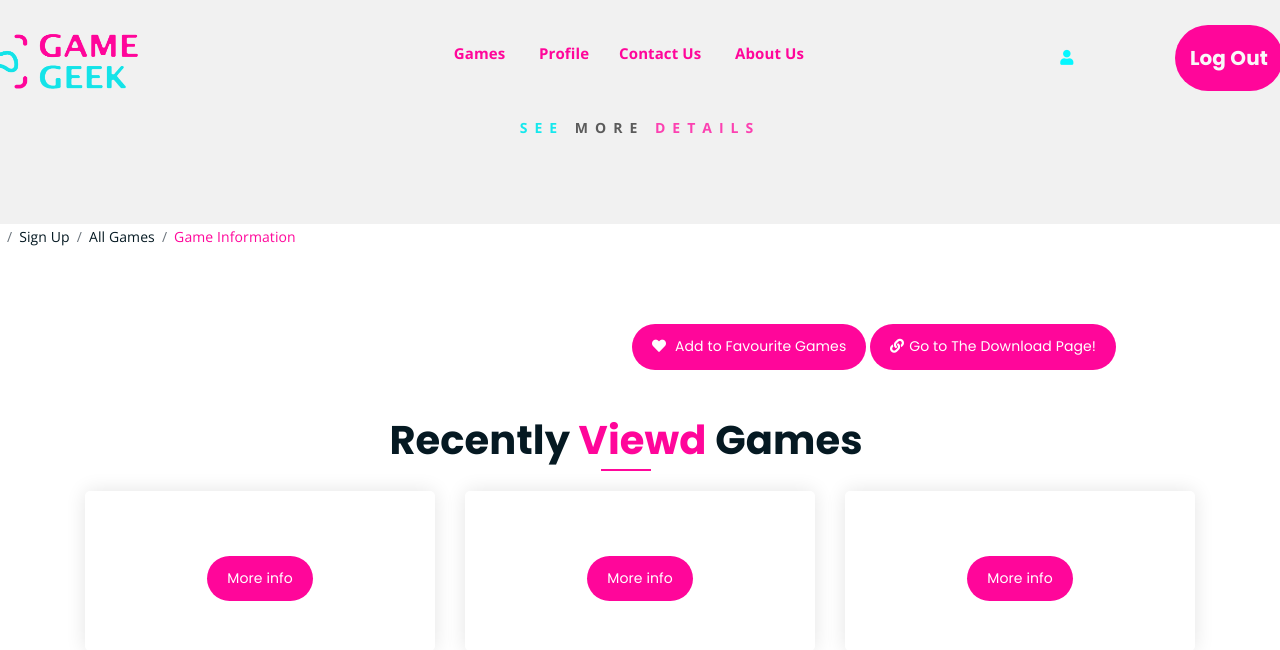
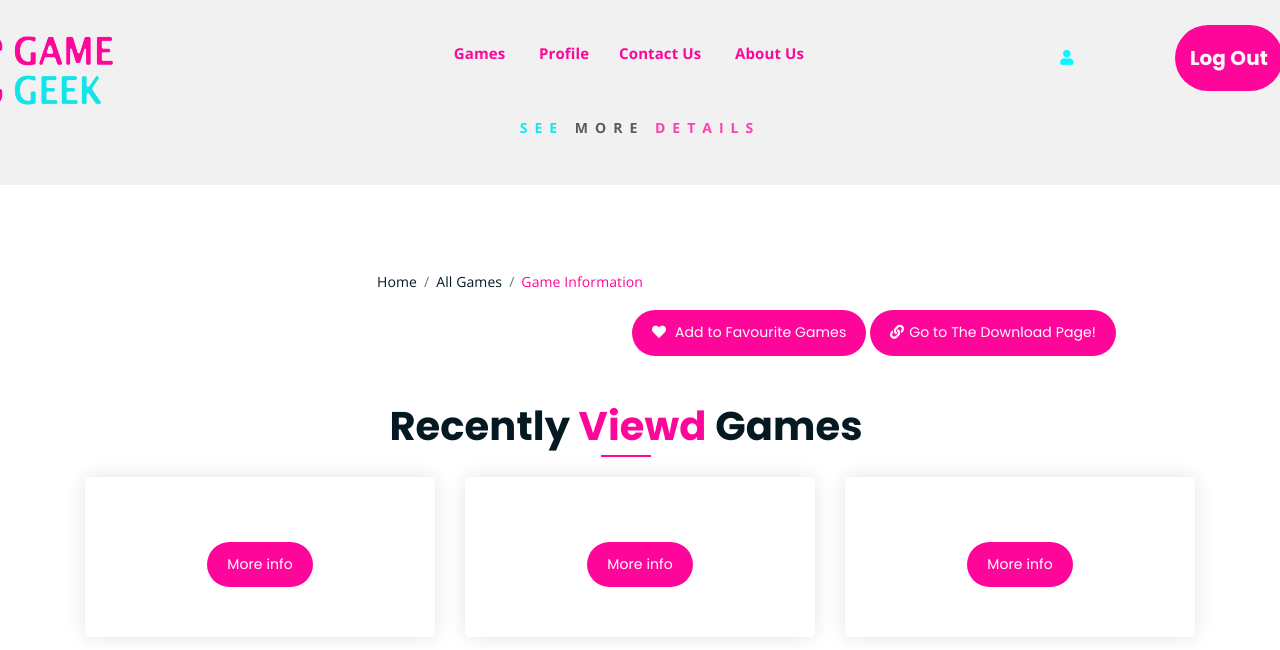
Before and after one commit to HanaAlfozan/2023-GP1-5, a Django app: page /game_info_page/1/ in a window 1280 px wide; the page is wider, and only the part inside the window is pictured. Shown: the top 650 px of that part. Run offline with Django 4.2, Linux system fonts and the light colour scheme; data that the repository does not hold is empty; parts of the project's set-up code (start-up, migrations or seed data) failed here and were passed over; some libraries are stand-ins or nearby versions.

Commit message:
breadcrumb , games information page

```diff
--- a/FrontEnd/templates/GameInfoPage.html
+++ b/FrontEnd/templates/GameInfoPage.html
@@ -59,6 +59,12 @@
 		}
 		.col-md-7{
 		padding-left:5%;}
+					.site-logo img{
+  width: 200px;
+    height: 100px;
+	position: relative;
+	left: -25px;
+}
 
 
 
@@ -157,24 +163,24 @@
 						</p>
 					</div>
 				</div>
-				<ul class="Realbreadcrumb">
-					<li class="breadcrumb-item"><a href="{% url 'index' %}" >Home</a></li>
-					<li class="breadcrumb-item"><a href="{% url 'signup' %}" >Sign Up</a></li>
-					<li class="breadcrumb-item"><a href="{% url 'Games' %}" >All Games</a></li>
-					<li class="breadcrumb-item current"><a href="{% url 'game_info_page' game_id=game_id %}">Game Information</a></li>
-				 </ul>
+
 			</div>
 		</div>
 	</div>
 	<!-- end breadcrumb section -->
+	<ul class="Realbreadcrumb">
+					<li class="breadcrumb-item"><a href="{% url 'index' %}" >Home</a></li>
 
+					<li class="breadcrumb-item"><a href="{% url 'Games' %}" >All Games</a></li>
+					<li class="breadcrumb-item current"><a href="{% url 'game_info_page' game_id=game_id %}">Game Information</a></li>
+				 </ul>
 	<!-- single product -->
 	<div class="single-product mt-150 mb-150">
 		<div class="container">
 			<div class="row">
 				<div class="col-md-5">
     <div class="single-product-img">
-        <img src="" id="gameImageINFO">
+        <img src="" id="gameImageINFO" style="box-shadow: rgba(17, 17, 26, 0.1) 0px 4px 16px, rgba(17, 17, 26, 0.1) 0px 8px 24px, rgba(17, 17, 26, 0.1) 0px 16px 56px;">
     </div>
 </div>
 				<div class="col-md-7">
@@ -190,6 +196,9 @@
 							<p class="rDate"></p>
 							<p class="Developer"></p>
 							<p class="rateC"></p>
+							<p class="age"></p>
+							<p class="price"></p>
+							<p class="purch"></p>
 
 							<a href="#" class="cart-btn" id="favBtn"><i class="fas fa-regular fa-heart"></i> <span id="favText">Add to Favourite Games</span></a>
 							<a href="javascript:void(0); " class="cart-btn download" id="copyBtn"><i class="fas fa-solid fa-link "></i><span id="copyText">Go to The Download Page!</span></a>
@@ -480,6 +489,12 @@ document.addEventListener('DOMContentLoaded', function () {
         document.querySelector('.Lang').innerHTML = '<strong>Languages:</strong> ' + gameData.Languages;
         document.querySelector('.rDate').innerHTML = '<strong>Release Date:</strong> ' + gameData.Original_Release_Date;
         document.querySelector('.Developer').innerHTML = '<strong>Developer:</strong> ' + gameData.Developer;
+        document.querySelector('.age').innerHTML = '<strong>Age Rating:</strong> ' + gameData.Age_Rating+'.';
+        document.querySelector('.price').innerHTML = '<strong>Price:</strong> ' + gameData.Price+'.';
+        document.querySelector('.purch').innerHTML = '<strong>In app Purchases:</strong> ' + gameData.In_app_Purchases+'.';
+
+
+
 
         // Update the rating element
         var ratingElement = document.querySelector('.rateC');
--- a/GameGeek/settings.py
+++ b/GameGeek/settings.py
@@ -95,7 +95,7 @@ WSGI_APPLICATION = 'GameGeek.wsgi.application'
 DATABASES = {
     'default': {
         'ENGINE': 'django.db.backends.postgresql',
-        'NAME': 'GameGeek',
+        'NAME': 'gamegeek',
         'USER': 'postgres',
         'PASSWORD': '123456',
         'HOST': 'localhost'
```
Also changed, not shown: FrontEnd/static/css/main.css (+9 -5 lines), FrontEnd/templates/Fav.html (+4 -6 lines), FrontEnd/templates/Games.html (+17 -9 lines), FrontEnd/templates/History.html (+4 -6 lines), FrontEnd/templates/about.html (+5 -5 lines), FrontEnd/templates/contact.html (+5 -5 lines), FrontEnd/templates/profile.html (+7 -5 lines).
